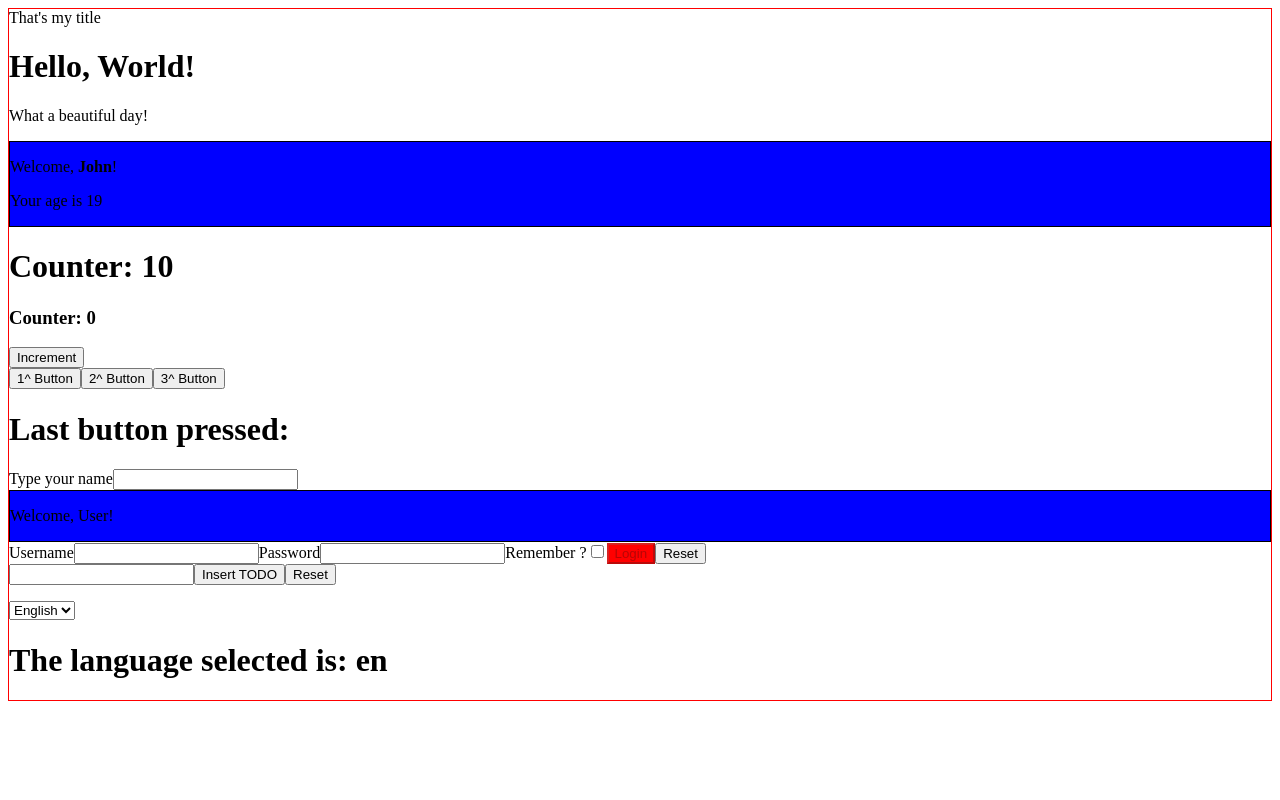
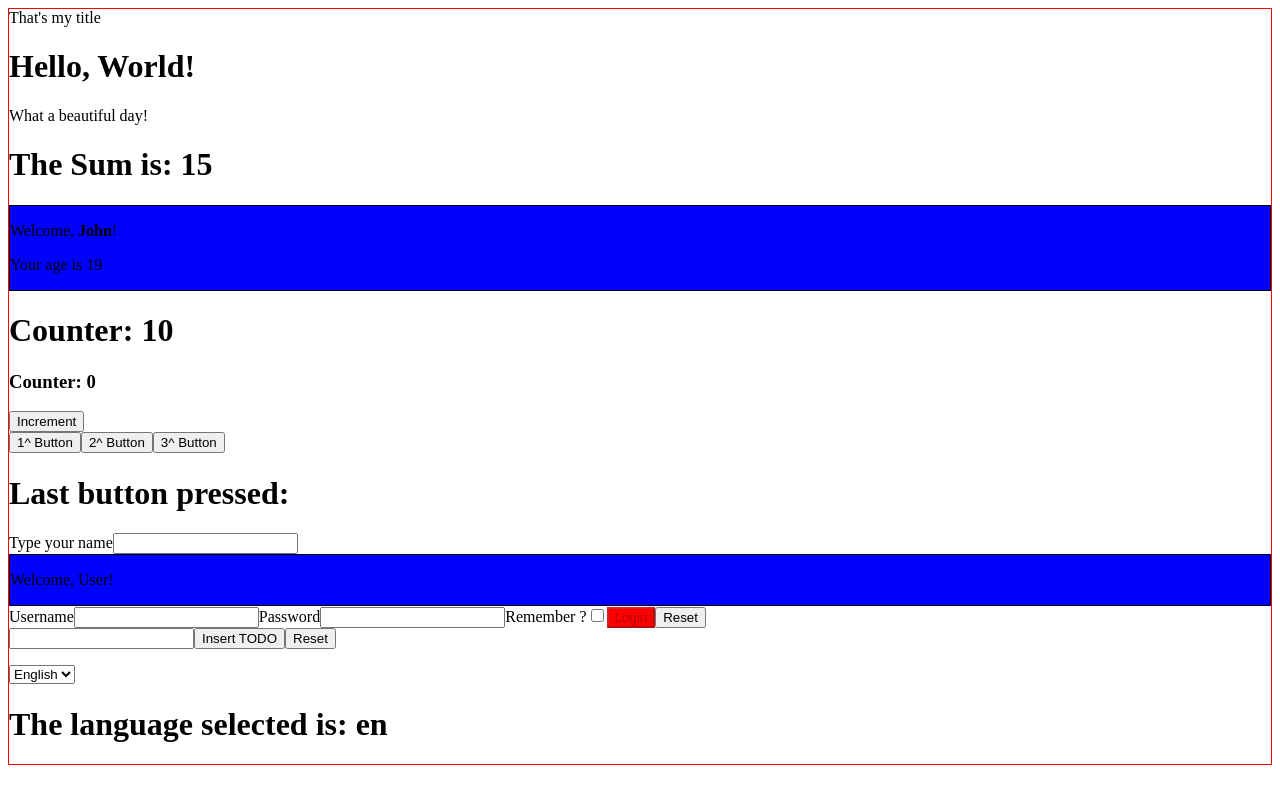
Before and after one commit to fleola/my-app, a React (Create React App) app in the folder components-new-app/: page / in a window 1280 px wide. Built offline with nearby package versions, Linux system fonts and the light colour scheme.

Commit message:
function components 02

```diff
--- a/components-new-app/src/App.js
+++ b/components-new-app/src/App.js
@@ -10,6 +10,7 @@ import { Container } from "./Container";
 import { TodoList } from "./TodoList";
 import { DisplayLanguage } from "./DisplayLanguage";
 import { LanguageContext } from "./LanguageContext";
+import { Sum } from "./Sum";
 
 export class App extends React.Component {
   onLogin = (state) => {
@@ -28,6 +29,7 @@ export class App extends React.Component {
     return (
       <Container title="That's my title">
         <Hello />
+        <Sum numbers={[1, 2, 3, 4, 5]} />
         <Welcome name="John" age={19} />
         <Counter
           initialCount={5}
--- /dev/null
+++ b/components-new-app/src/Sum.js
@@ -0,0 +1,8 @@
+export function Sum({ numbers }) {
+  const sum = numbers.reduce((prev, current) => prev + current);
+  return (
+    <div>
+      <h1>The Sum is: {sum}</h1>
+    </div>
+  );
+}
```
Also changed, not shown: 1 other file (tests, documents, lock files or other folders).
